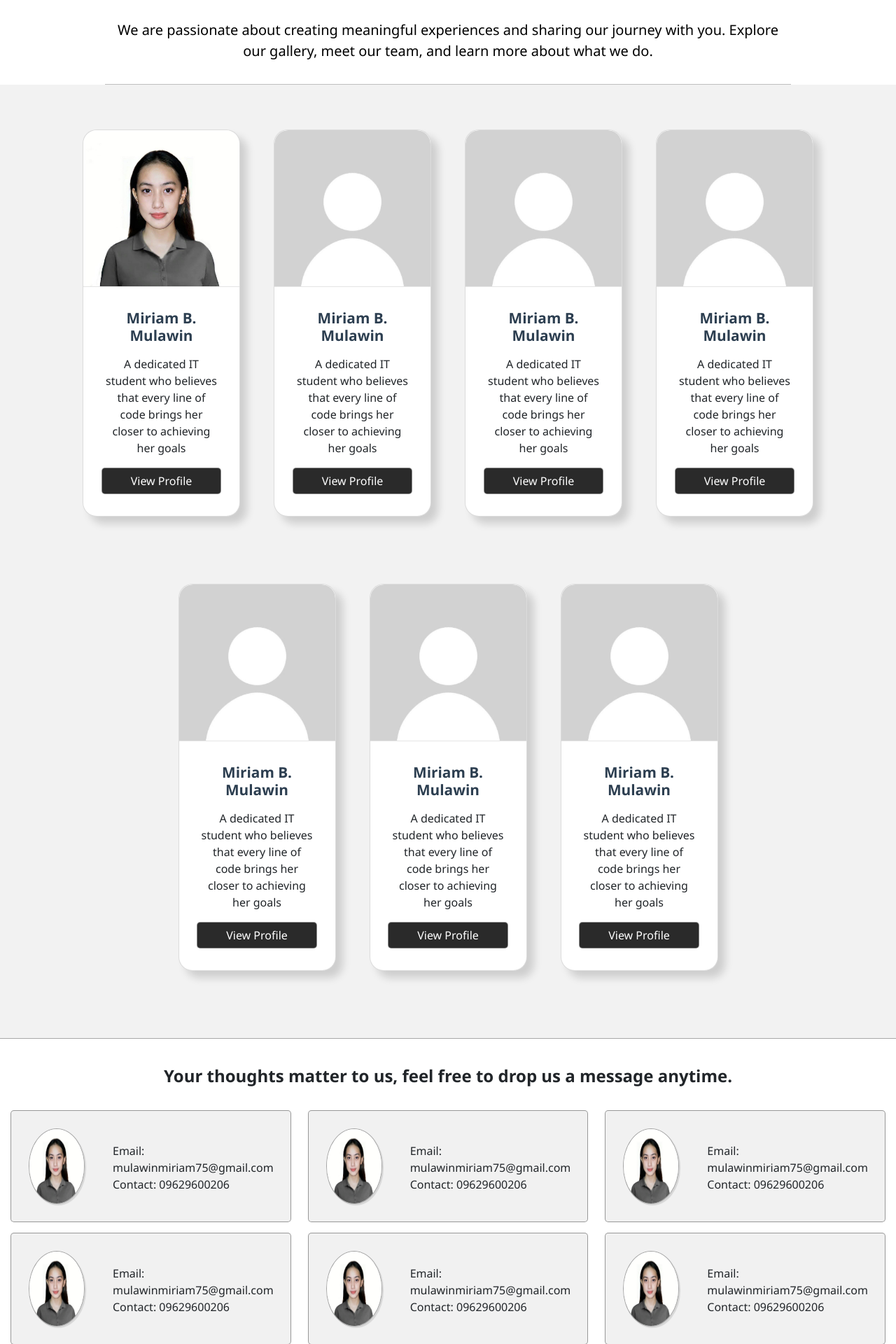
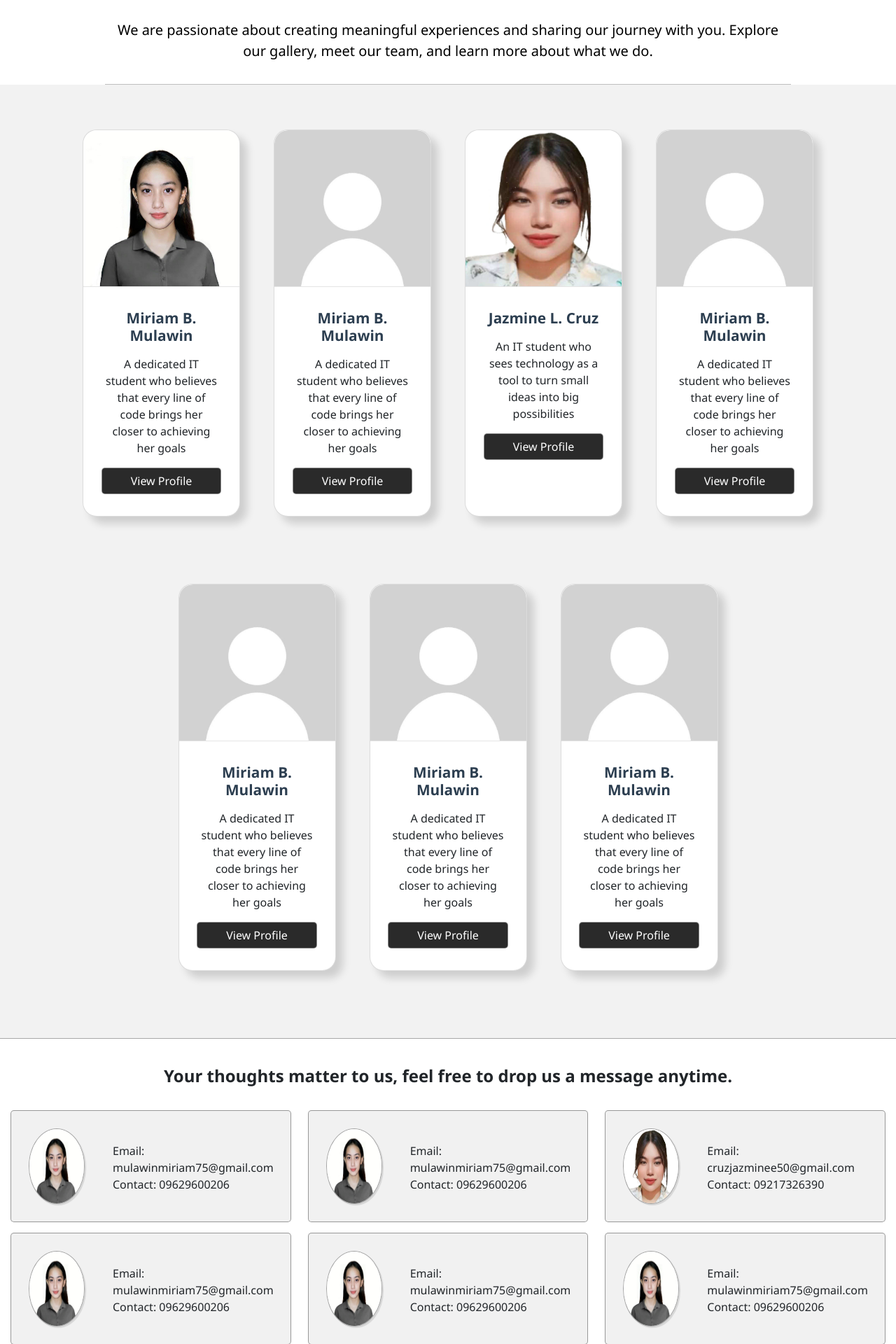
Before and after one commit to miriammulawin/GROUP-PROJECT, a React app: page / in a window 1280 px wide. Shown: the part 632-2552 px from the top of the page at 70% size. Built offline with nearby package versions, Linux system fonts and the light colour scheme; the HTML template or start-up script is replaced by a standard one.

Commit message:
first commit

```diff
--- a/package.json
+++ b/package.json
@@ -10,6 +10,7 @@
     "preview": "vite preview"
   },
   "dependencies": {
+    "bootstrap": "^5.3.8",
     "react": "^19.1.1",
     "react-dom": "^19.1.1",
     "react-router-dom": "^7.9.3",
--- a/src/About.jsx
+++ b/src/About.jsx
@@ -2,6 +2,7 @@
 // AT DAPAT ANG IMG NYO AY NAKAUPLOAD SA IMG NA FOLDER
 import im1 from "./img/img1.jpg";
 import mir from "./img/MIR.jpg";
+import jaz from "./img/jaz.jpg";
 
 function About() {
 return (
@@ -58,12 +59,12 @@ return (
           {/* CRUZ  */}
           <div className="col-md-3 col-sm-6">
             <div className="card">
-              <img src={im1} alt="" className="image card-img-top" />
+              <img src={jaz} alt="" className="image card-img-top" />
               <div className="card-body text-center mt-3 bdy">
-                <h6>Miriam B. Mulawin</h6>
+                <h6>Jazmine L. Cruz</h6>
                 <p className="description px-3 mt-3">
-                  A dedicated IT student who believes that every line of code
-                  brings her closer to achieving her goals
+                 An IT student who sees technology as a tool to
+                 turn small ideas into big possibilities
                 </p>
                 <button className="btn">View Profile</button>
               </div>
--- a/src/Contact.jsx
+++ b/src/Contact.jsx
@@ -3,6 +3,8 @@
 // AT DAPAT ANG IMG NYO AY NAKAUPLOAD SA IMG NA FOLDER
 import im1 from "./img/img1.jpg";
 import mir from "./img/MIR.jpg";
+import jaz from "./img/jaz.jpg";
+
 function Contact() {
   return (
     <>
@@ -37,9 +39,9 @@ function Contact() {
 
               <div className="col-md-4">
                 <div className="contact-card">
-                  <img src={mir} alt="" />
+                  <img src={jaz} alt="" />
                   <div className="info">
-                    <p>Email: mulawinmiriam75@gmail.com Contact: 09629600206</p>
+                    <p>Email: cruzjazminee50@gmail.com Contact: 09217326390</p>
                   </div>
                 </div>
               </div>
```
Also changed, not shown: src/img/jaz.jpg (added), 1 other file (tests, documents, lock files or other folders).
